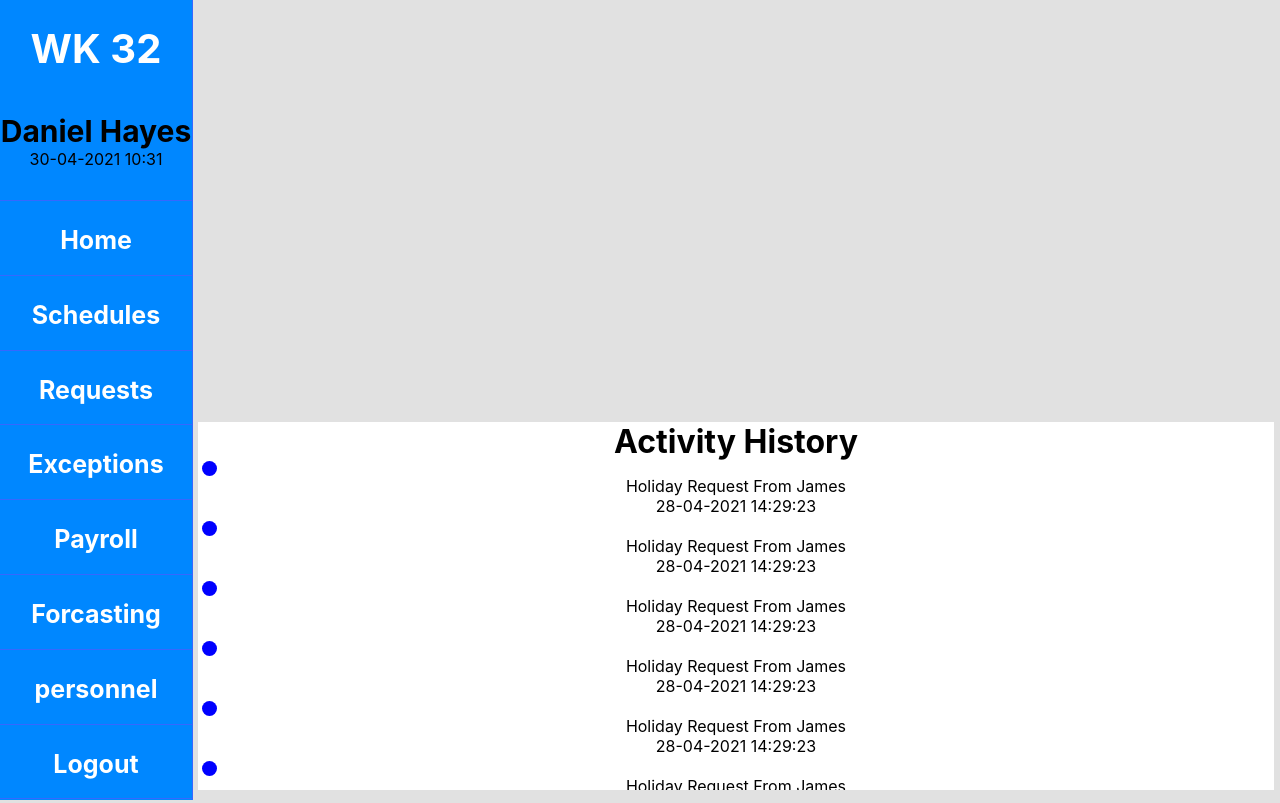
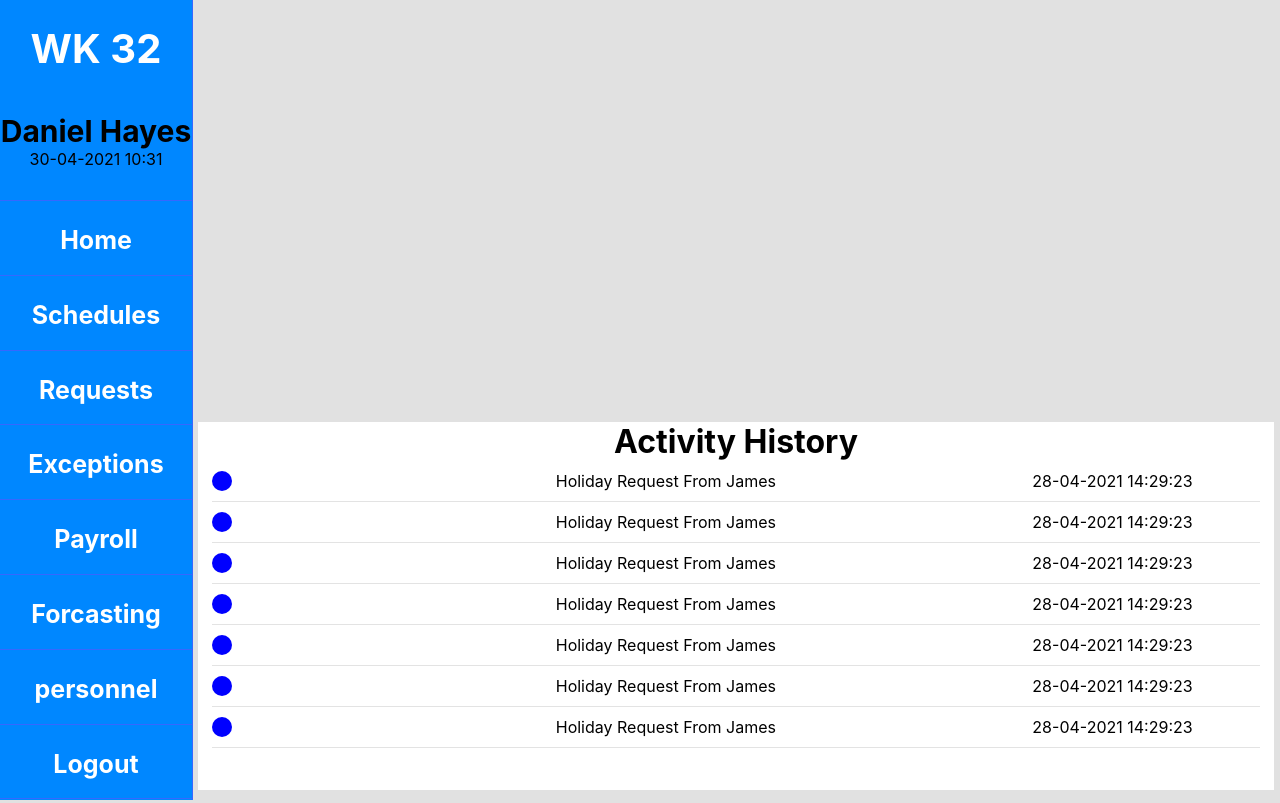
Before and after one commit to Danhayes3008/retail-managment-system-demo, a React (Create React App) app: page / in a window 1280 px wide. Built offline with nearby package versions, Linux system fonts and the light colour scheme.

Commit message:
finished the layout for the activity history

```diff
--- a/src/App.css
+++ b/src/App.css
@@ -73,15 +73,29 @@ nav {
 }
 
 .log-item {
-  height: 60px;
-  width: 99.4%;
-  margin-left: 0.3%;
-  margin-right: 0.3%;
+  height: 40px;
+  width: 97.4%;
+  margin-left: 1.3%;
+  margin-right: 1.3%;
+  border-bottom: 1px solid #e3e3e3;
 }
 
 .subject-id {
-  height: 15px;
-  width: 15px;
+  height: 20px;
+  width: 20px;
   background-color: blue;
   border-radius: 20px;
+  float: left;
+  margin-top: 10px;
 }
+
+.subject-txt{
+  width: 70%;
+  display: inline-block;
+  margin-top: 10px;
+}
+
+.subject-date{
+  display: inline-block;
+  margin-top: 10px;
+}
```
